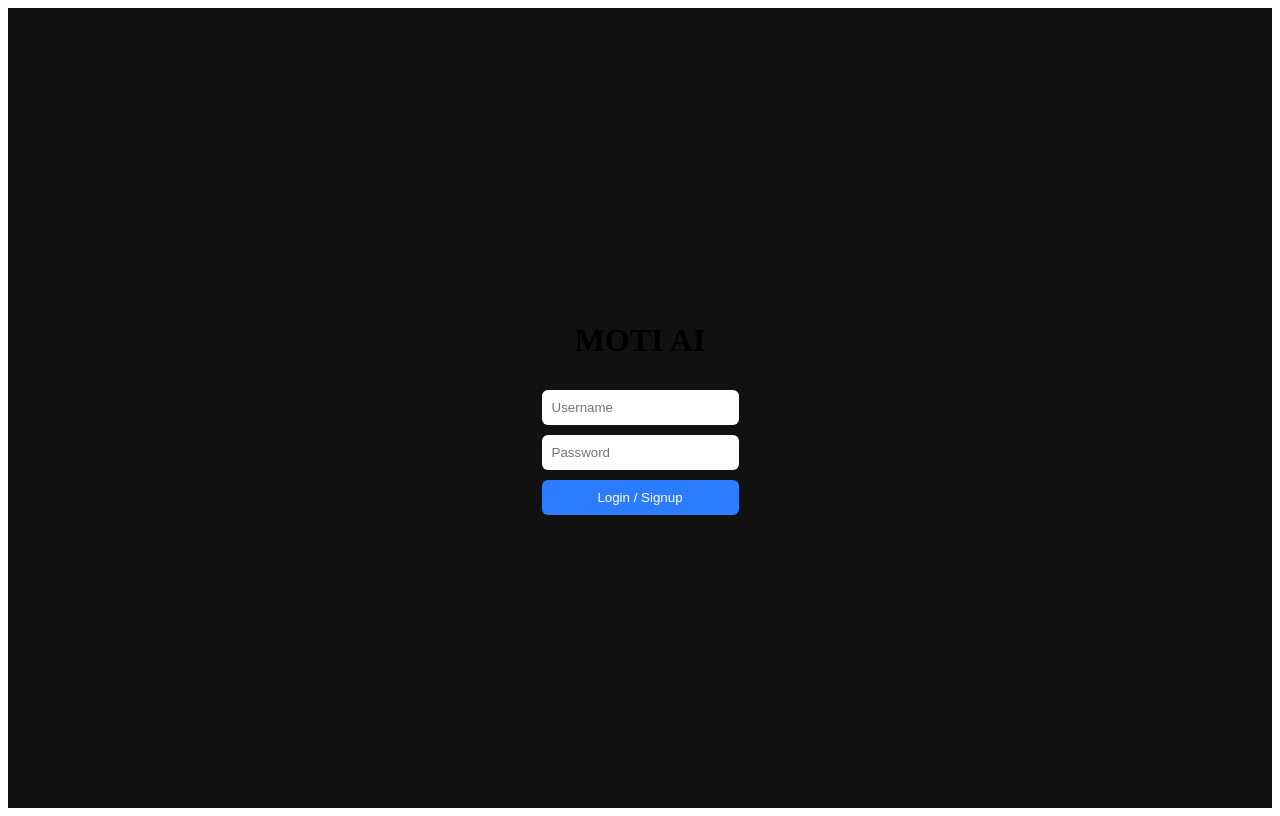
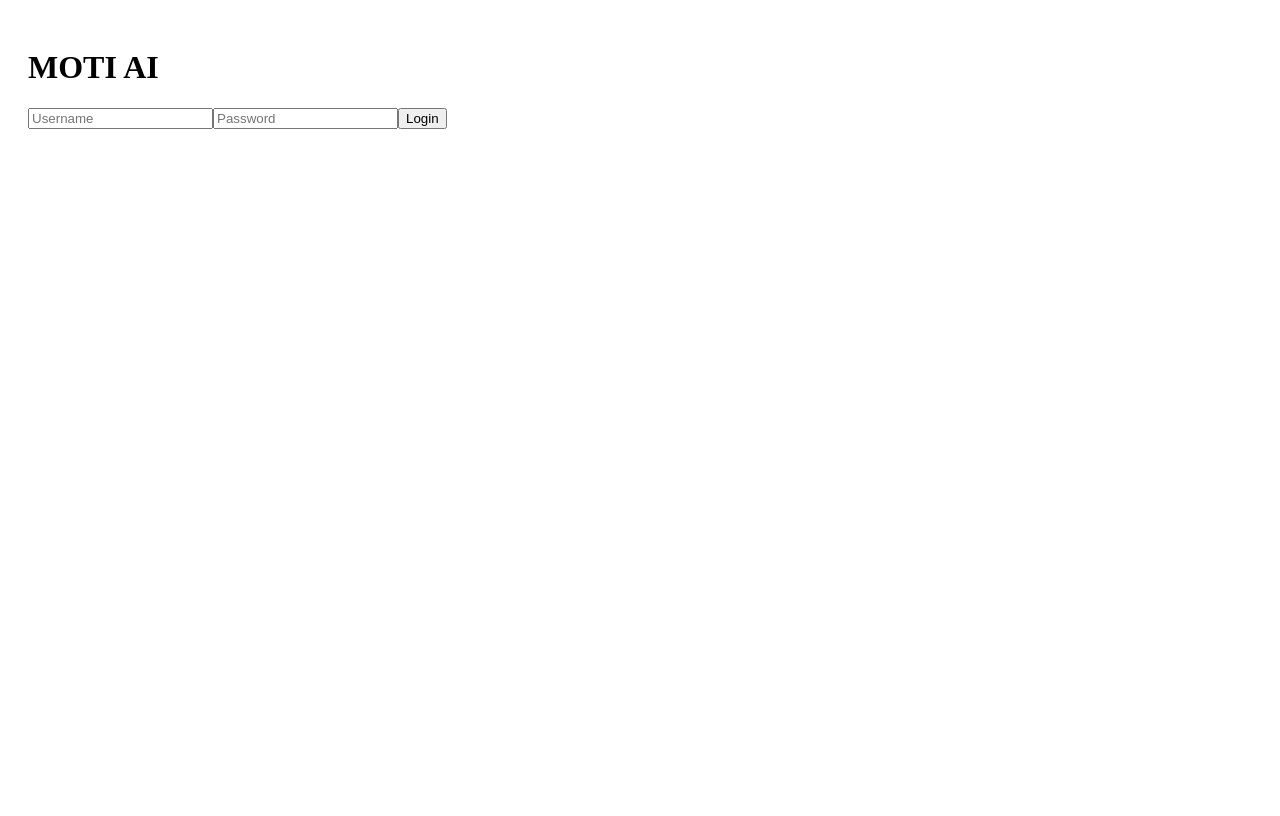
Before and after one commit to shiivam0205/moti-pro, a React (Create React App) app in the folder frontend/: page / in a window 1280 px wide. Built offline with nearby package versions, Linux system fonts and the light colour scheme.

Commit message:
ultra voice ai upgrade (elevenlabs + chat + login)

```diff
--- a/frontend/src/App.js
+++ b/frontend/src/App.js
@@ -1,4 +1,4 @@
-import React, { useState, useEffect } from "react";
+import React, { useState, useEffect, useRef } from "react";
 import axios from "axios";
 
 function App() {
@@ -13,13 +13,19 @@ function App() {
   const [input, setInput] = useState("");
   const [chat, setChat] = useState([]);
 
+  const recognitionRef = useRef(null);
+  const currentAudio = useRef(null);
+
   useEffect(() => {
     if (userId) {
       setLoggedIn(true);
       loadHistory(userId);
     }
+
+    initMic();
   }, []);
 
+  // ---------------- LOGIN ----------------
   const login = async () => {
     try {
       const res = await axios.post(`${API}/login`, {
@@ -27,43 +33,92 @@ function App() {
         password,
       });
 
-      if (res.data.error) {
-        alert(res.data.error);
-        return;
-      }
-
       localStorage.setItem("user_id", res.data.user_id);
       setUserId(res.data.user_id);
       setLoggedIn(true);
+
       loadHistory(res.data.user_id);
-    } catch (err) {
-      alert(err.response?.data?.error || "Login failed");
+    } catch {
+      alert("Login failed");
     }
   };
 
+  // ---------------- HISTORY ----------------
   const loadHistory = async (uid) => {
+    const res = await axios.get(`${API}/history/${uid}`);
+
+    const formatted = res.data.history.map((h) => ({
+      role: h[0] === "assistant" ? "bot" : "user",
+      text: h[1],
+    }));
+
+    setChat(formatted);
+  };
+
+  // ---------------- STOP VOICE ----------------
+  const stopVoice = () => {
+    if (currentAudio.current) {
+      currentAudio.current.pause();
+      currentAudio.current = null;
+    }
+    window.speechSynthesis.cancel();
+  };
+
+  // ---------------- ULTRA VOICE ----------------
+  const speak = async (text) => {
     try {
-      const res = await axios.get(`${API}/history/${uid}`);
+      stopVoice();
 
-      const formatted = res.data.history.map((h) => ({
-        role: h[0] === "assistant" ? "bot" : "user",
-        text: h[1],
-      }));
+      const res = await axios.post(
+        `${API}/voice`,
+        { text },
+        { responseType: "blob" }
+      );
 
-      setChat(formatted);
-    } catch (err) {
-      console.log(err);
+      const url = URL.createObjectURL(res.data);
+      const audio = new Audio(url);
+
+      currentAudio.current = audio;
+      audio.play();
+    } catch {
+      const utter = new SpeechSynthesisUtterance(text);
+      window.speechSynthesis.speak(utter);
     }
   };
 
-  const sendMessage = async () => {
-    if (!input.trim()) return;
+  // ---------------- MIC ----------------
+  const initMic = () => {
+    const SpeechRecognition =
+      window.SpeechRecognition || window.webkitSpeechRecognition;
 
-    const text = input;
+    if (!SpeechRecognition) return;
+
+    const recog = new SpeechRecognition();
+    recog.lang = "en-IN";
+
+    recog.onresult = (e) => {
+      const text = e.results[0][0].transcript;
+      sendMessage(text);
+    };
+
+    recognitionRef.current = recog;
+  };
+
+  const startMic = () => {
+    recognitionRef.current?.start();
+  };
+
+  // ---------------- CHAT ----------------
+  const sendMessage = async (textOverride) => {
+    const text = textOverride || input;
+    if (!text.trim()) return;
+
+    stopVoice();
+
     setInput("");
 
-    setChat((prev) => [...prev, { role: "user", text }]);
-    setChat((prev) => [...prev, { role: "bot", text: "..." }]);
+    setChat((p) => [...p, { role: "user", text }]);
+    setChat((p) => [...p, { role: "bot", text: "..." }]);
 
     try {
       const res = await axios.post(`${API}/chat`, {
@@ -73,177 +128,63 @@ function App() {
 
       const reply = res.data.reply;
 
-      setChat((prev) => {
-        const updated = [...prev];
+      setChat((p) => {
+        const updated = [...p];
         updated[updated.length - 1] = { role: "bot", text: reply };
         return updated;
       });
-    } catch (err) {
-      setChat((prev) => {
-        const updated = [...prev];
-        updated[updated.length - 1] = {
-          role: "bot",
-          text: "⚠️ Server error",
-        };
-        return updated;
-      });
+
+      speak(reply);
+
+    } catch {
+      alert("Server error");
     }
   };
 
   // ---------------- LOGIN UI ----------------
   if (!loggedIn) {
     return (
-      <div style={styles.loginWrap}>
-        <div style={styles.loginBox}>
-          <h1 style={styles.logo}>MOTI AI</h1>
+      <div style={styles.login}>
+        <h1>MOTI AI</h1>
 
-          <input
-            placeholder="Username"
-            style={styles.input}
-            onChange={(e) => setUsername(e.target.value)}
-          />
+        <input placeholder="Username" onChange={(e) => setUsername(e.target.value)} />
+        <input placeholder="Password" type="password" onChange={(e) => setPassword(e.target.value)} />
 
-          <input
-            placeholder="Password"
-            type="password"
-            style={styles.input}
-            onChange={(e) => setPassword(e.target.value)}
-          />
-
-          <button style={styles.button} onClick={login}>
-            Login / Signup
-          </button>
-        </div>
+        <button onClick={login}>Login</button>
       </div>
     );
   }
 
-  // ---------------- CHAT UI ----------------
+  // ---------------- UI ----------------
   return (
     <div style={styles.app}>
-      <div style={styles.header}>✨ MOTI AI Assistant</div>
+      <div style={styles.header}>🔥 MOTI Ultra Voice AI</div>
 
-      <div style={styles.chatBox}>
-        {chat.map((msg, i) => (
-          <div
-            key={i}
-            style={
-              msg.role === "user"
-                ? styles.userMsg
-                : styles.botMsg
-            }
-          >
-            {msg.text}
+      <div style={styles.chat}>
+        {chat.map((c, i) => (
+          <div key={i} style={{ textAlign: c.role === "user" ? "right" : "left" }}>
+            {c.text}
           </div>
         ))}
       </div>
 
       <div style={styles.bottom}>
-        <input
-          value={input}
-          onChange={(e) => setInput(e.target.value)}
-          style={styles.chatInput}
-          placeholder="Type message..."
-        />
+        <input value={input} onChange={(e) => setInput(e.target.value)} />
 
-        <button style={styles.sendBtn} onClick={sendMessage}>
-          Send
-        </button>
+        <button onClick={() => sendMessage()}>Send</button>
+        <button onClick={startMic}>🎤</button>
+        <button onClick={stopVoice}>⛔</button>
       </div>
     </div>
   );
 }
 
 const styles = {
-  app: {
-    background: "#0f0f0f",
-    height: "100vh",
-    color: "white",
-    display: "flex",
-    flexDirection: "column",
-  },
-
-  header: {
-    padding: 15,
-    fontSize: 20,
-    fontWeight: "bold",
-    background: "#111",
-    textAlign: "center",
-  },
-
-  chatBox: {
-    flex: 1,
-    overflowY: "auto",
-    padding: 10,
-  },
-
-  userMsg: {
-    background: "#2b7cff",
-    padding: 10,
-    margin: 6,
-    borderRadius: 10,
-    textAlign: "right",
-  },
-
-  botMsg: {
-    background: "#222",
-    padding: 10,
-    margin: 6,
-    borderRadius: 10,
-  },
-
-  bottom: {
-    display: "flex",
-    padding: 10,
-    background: "#111",
-  },
-
-  chatInput: {
-    flex: 1,
-    padding: 10,
-    borderRadius: 8,
-    border: "none",
-  },
-
-  sendBtn: {
-    marginLeft: 10,
-    padding: "10px 20px",
-  },
-
-  loginWrap: {
-    height: "100vh",
-    display: "flex",
-    justifyContent: "center",
-    alignItems: "center",
-    background: "#0f0f0f",
-  },
-
-  loginBox: {
-    display: "flex",
-    flexDirection: "column",
-    gap: 10,
-    padding: 20,
-    background: "#111",
-    borderRadius: 10,
-  },
-
-  input: {
-    padding: 10,
-    borderRadius: 6,
-    border: "none",
-  },
-
-  button: {
-    padding: 10,
-    background: "#2b7cff",
-    color: "white",
-    border: "none",
-    borderRadius: 6,
-  },
-
-  logo: {
-    textAlign: "center",
-  },
+  app: { background: "#000", color: "#fff", height: "100vh" },
+  header: { padding: 10 },
+  chat: { flex: 1, padding: 10 },
+  bottom: { display: "flex", gap: 5, padding: 10 },
+  login: { padding: 20 }
 };
 
 export default App;
```
Also changed, not shown: 1 other file (tests, documents, lock files or other folders).
